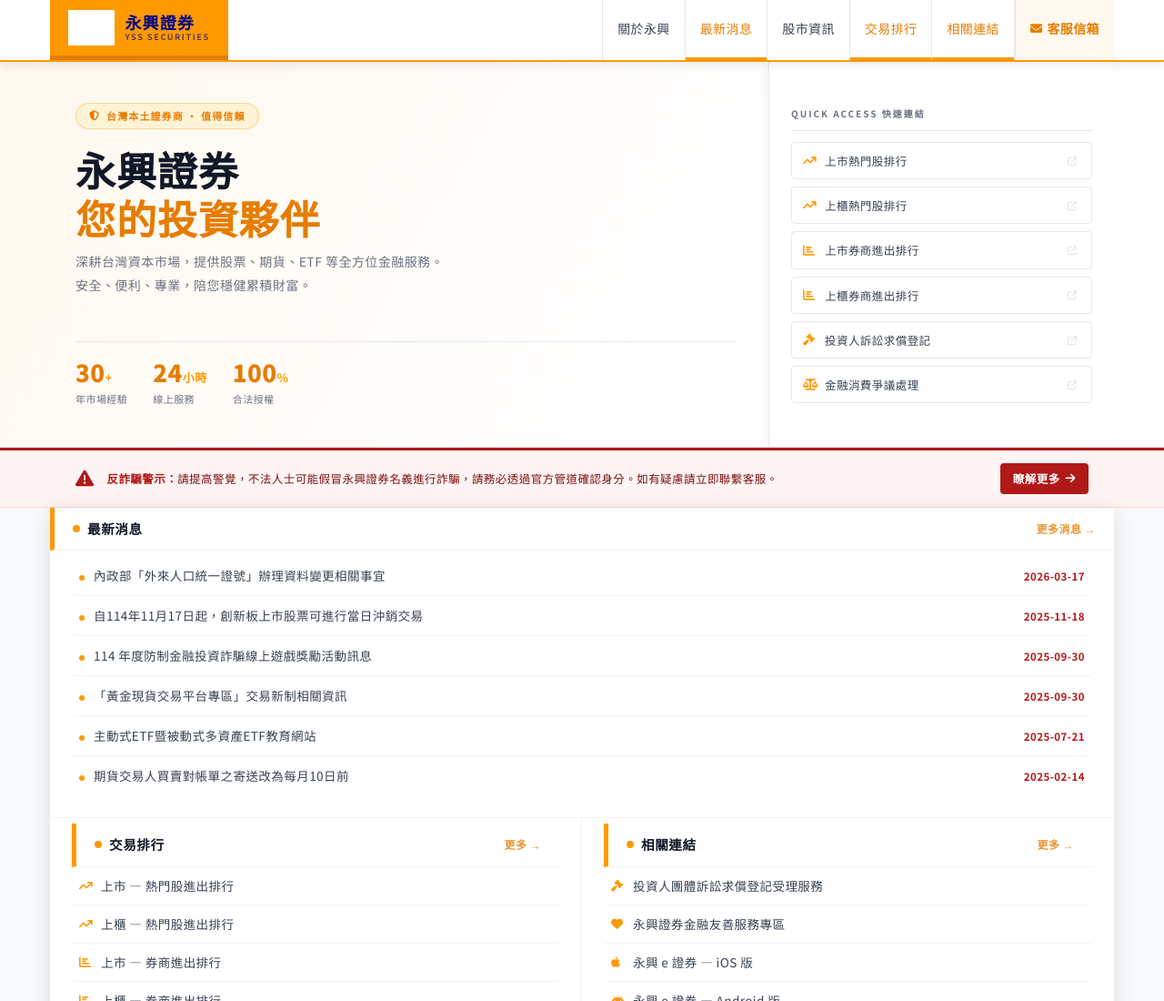
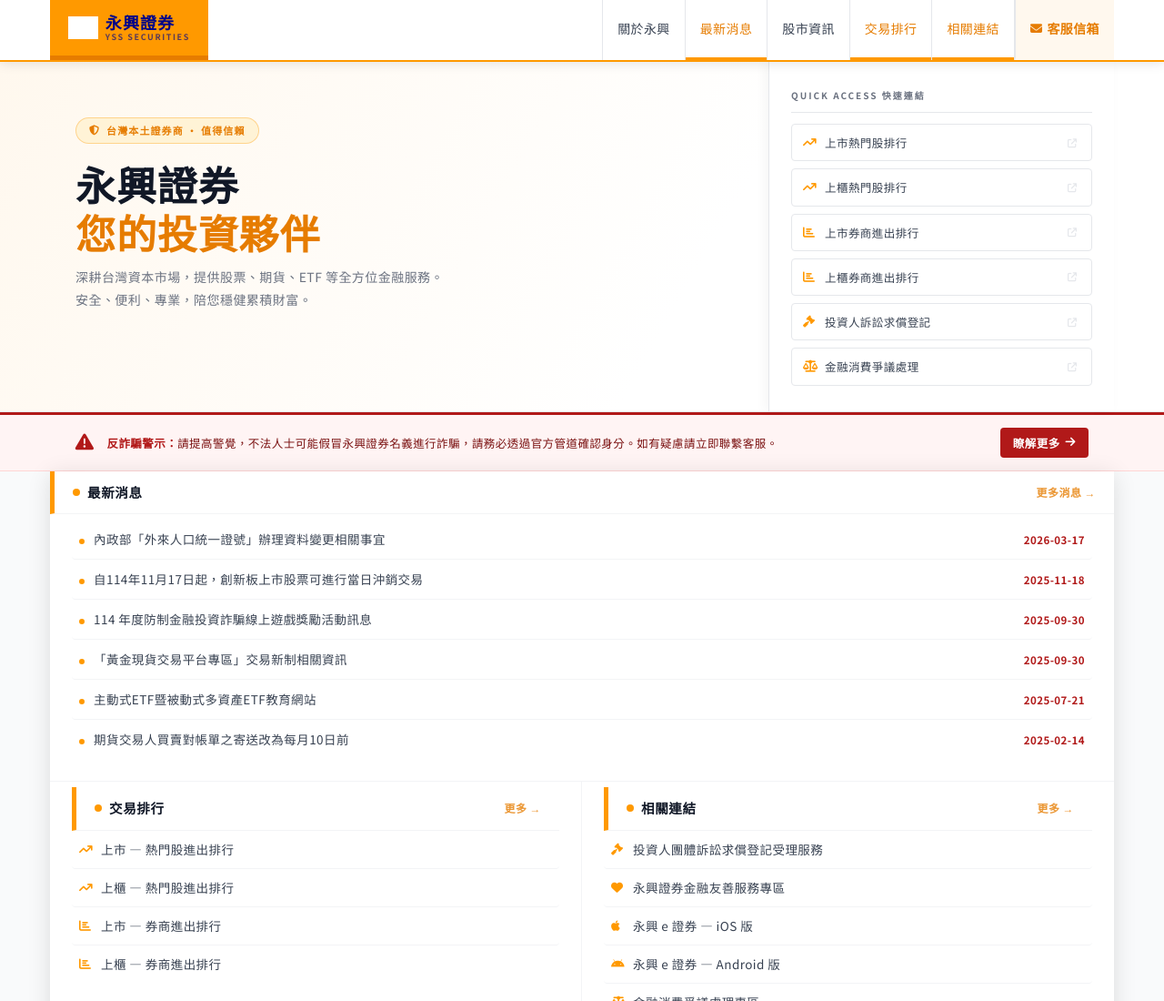
Before and after one commit to yain-nutc/yss-redesign, a plain HTML site: page index.html in a window 1280 px wide. Shown: the top 1100 px of the page at 91% size. Drawn offline with Linux system fonts and the light colour scheme.

Commit message:
style: 依原網站比例縮小Logo，並移除首頁數字統計區塊

```diff
--- a/index.html
+++ b/index.html
@@ -104,21 +104,6 @@
               Google Play
             </div>
           </a>
-        </div>
-
-        <div class="hero-stats">
-          <div class="hero-stat">
-            <span class="num" data-target="30">0</span><span class="unit">+</span>
-            <div class="lbl">年市場經驗</div>
-          </div>
-          <div class="hero-stat">
-            <span class="num" data-target="24">0</span><span class="unit">小時</span>
-            <div class="lbl">線上服務</div>
-          </div>
-          <div class="hero-stat">
-            <span class="num" data-target="100">0</span><span class="unit">%</span>
-            <div class="lbl">合法授權</div>
-          </div>
         </div>
       </div>
 
--- a/style.css
+++ b/style.css
@@ -78,13 +78,13 @@
   min-height: 66px;
   flex-shrink: 0;
   transition: var(--transition);
-  gap: 12px;
+  gap: 8px; /* 縮小與文字間距 */
 }
 .nav-logo:hover { background: var(--orange-light); }
 
 /* 真實公司 Logo 圖片 */
 .logo-img {
-  height: 40px;
+  height: 26px; /* 縮小以符合原站比例 */
   width: auto;
   display: block;
   object-fit: contain;
```
